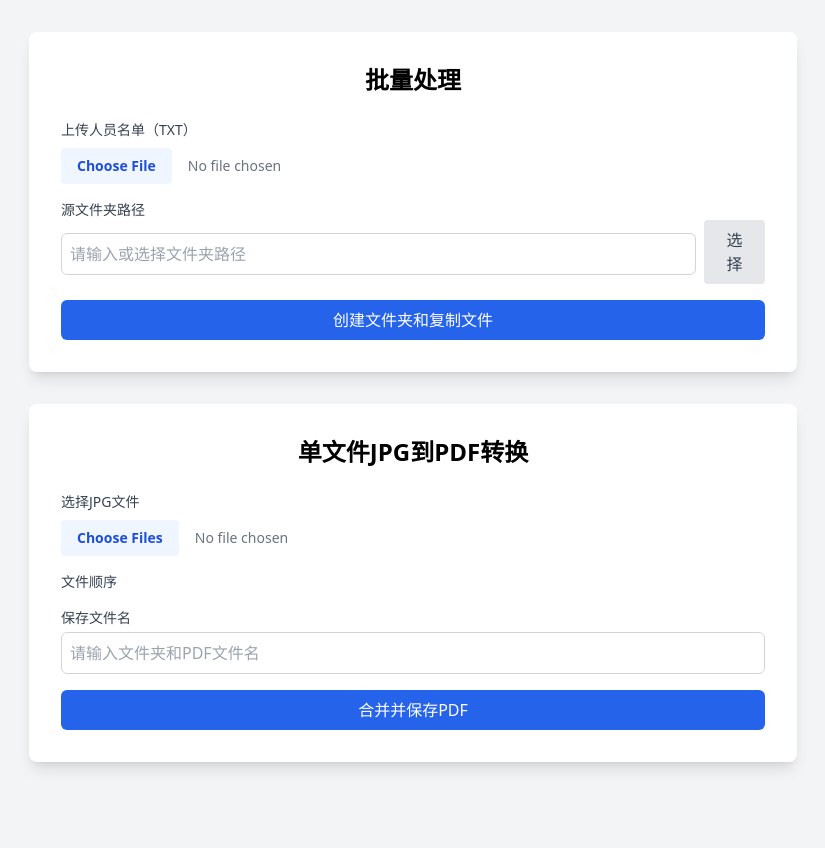
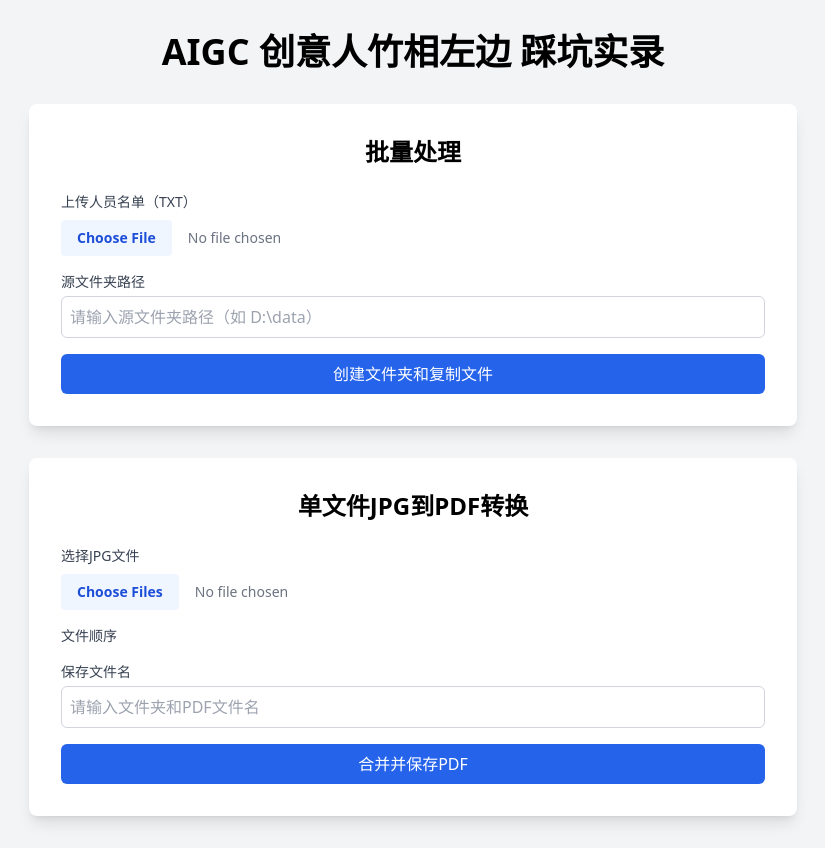
Before and after one commit to peter-zx/jpg2pdf_bamboox, a Flask app: page / in a window 1280 px wide. Shown: the whole page, without its empty margins (227-1052 px from the left). Before the commit the page ends 769 px from the top, so only its background shows below. Run offline with Flask 3, Linux system fonts and the light colour scheme; some libraries are stand-ins or nearby versions.

Commit message:
NO5基本完善

```diff
--- a/app.py
+++ b/app.py
@@ -38,7 +38,7 @@ def index():
                     output_folder = os.path.join(DESKTOP_PATH, f"batch_{timestamp}")
                     names = create_folders_from_txt(temp_txt_path, output_folder)
 
-                    # 步骤2：复制文件
+                    # 步骤2：复制文件（支持jpg, jpeg, png, pdf, docx, txt）
                     copy_files_to_folders(source_folder, output_folder, names)
 
                     # 清理临时TXT
@@ -59,13 +59,13 @@ def index():
             else:
                 for file in files:
                     if not file.filename.lower().endswith(('.jpg', '.jpeg')):
-                        error = "请确保所有文件都是JPG格式！"
+                        error = "请确保至少有一个文件是JPG格式！"
                         break
 
                 if not error:
                     try:
-                        timestamp = datetime.now().strftime("%Y%m%d_%H%M%S")
-                        output_folder_single = os.path.join(DESKTOP_PATH, f"{save_name}_{timestamp}")
+                        # 使用saveName作为文件夹名，无时间戳
+                        output_folder_single = os.path.join(DESKTOP_PATH, save_name)
                         os.makedirs(output_folder_single, exist_ok=True)
 
                         jpg_paths = []
@@ -74,12 +74,15 @@ def index():
                         for file in ordered_files:
                             jpg_path = os.path.join(output_folder_single, file.filename)
                             file.save(jpg_path)
-                            jpg_paths.append(jpg_path)
+                            if file.filename.lower().endswith(('.jpg', '.jpeg')):
+                                jpg_paths.append(jpg_path)
 
-                        output_pdf = os.path.join(output_folder_single, f"{save_name}.pdf")
-                        merge_jpgs_to_pdf(jpg_paths, output_pdf)
-
-                        return send_file(output_pdf, as_attachment=True)
+                        if jpg_paths:
+                            output_pdf = os.path.join(output_folder_single, f"{save_name}.pdf")
+                            merge_jpgs_to_pdf(jpg_paths, output_pdf)
+                            return send_file(output_pdf, as_attachment=True)
+                        else:
+                            error = "未找到可转换的JPG文件！"
 
                     except Exception as e:
                         error = f"转换失败：{str(e)}"
--- a/static/batch.js
+++ b/static/batch.js
@@ -4,17 +4,11 @@ document.getElementById('batchForm').addEventListener('submit', function() {
   button.disabled = true;
 });
 
-document.getElementById('folderSelect').addEventListener('change', function(e) {
-  const folderPath = e.target.files[0].webkitRelativePath.split('/')[0];
-  const absolutePath = e.target.files[0].path.replace(folderPath, '').replace(/\\[^\\]+$/, '');
-  document.getElementById('sourceFolder').value = absolutePath;
-});
-
 function mergeFolder(name) {
   const folderInput = document.getElementById(`folder_${name}`);
   const folderPath = folderInput.value.trim();
   if (!folderPath) {
-    alert('请输入或选择文件夹路径！');
+    alert('请输入文件夹路径！');
     return;
   }
 
--- a/templates/index.html
+++ b/templates/index.html
@@ -9,17 +9,20 @@
 </head>
 <body class="bg-gray-100 py-8">
   <div class="container mx-auto max-w-3xl">
+    <!-- 页面标题 -->
+    <h1 class="text-4xl font-bold text-center mb-8">AIGC 创意人竹相左边 踩坑实录</h1>
+
     <!-- 批量处理块 -->
     <section class="bg-white p-8 rounded-lg shadow-lg mb-8">
-      <h1 class="text-2xl font-bold text-center mb-6">批量处理</h1>
+      <h2 class="text-2xl font-bold text-center mb-6">批量处理</h2>
       {% if names %}
-        <h2 class="text-lg font-semibold mb-4">选择文件夹以合并JPG</h2>
+        <h3 class="text-lg font-semibold mb-4">选择文件夹以合并JPG</h3>
         <ul class="list-disc pl-5 mb-4">
           {% for name in names %}
             <li class="flex justify-between items-center py-2">
               <span>{{ name }}</span>
               <div>
-                <input type="text" id="folder_{{ name }}" placeholder="输入或选择文件夹路径" class="p-1 border rounded text-sm w-40">
+                <input type="text" id="folder_{{ name }}" placeholder="输入文件夹路径" class="p-1 border rounded text-sm w-40">
                 <button onclick="mergeFolder('{{ name }}')" class="ml-2 bg-blue-600 text-white px-2 py-1 rounded hover:bg-blue-700 text-sm">合并</button>
               </div>
             </li>
@@ -36,11 +39,7 @@
           </div>
           <div class="mb-4">
             <label for="sourceFolder" class="block text-sm font-medium text-gray-700">源文件夹路径</label>
-            <div class="flex items-center">
-              <input type="text" name="sourceFolder" id="sourceFolder" placeholder="请输入或选择文件夹路径" class="mt-1 block w-full p-2 border border-gray-300 rounded-md">
-              <input type="file" id="folderSelect" webkitdirectory directory style="display: none;">
-              <button type="button" onclick="document.getElementById('folderSelect').click()" class="ml-2 bg-gray-200 text-gray-700 px-4 py-2 rounded hover:bg-gray-300">选择</button>
-            </div>
+            <input type="text" name="sourceFolder" id="sourceFolder" placeholder="请输入源文件夹路径（如 D:\data）" class="mt-1 block w-full p-2 border border-gray-300 rounded-md">
           </div>
           <button type="submit" class="w-full bg-blue-600 text-white py-2 rounded-md hover:bg-blue-700">创建文件夹和复制文件</button>
         </form>
@@ -52,12 +51,12 @@
 
     <!-- 单文件转换块 -->
     <section class="bg-white p-8 rounded-lg shadow-lg">
-      <h1 class="text-2xl font-bold text-center mb-6">单文件JPG到PDF转换</h1>
+      <h2 class="text-2xl font-bold text-center mb-6">单文件JPG到PDF转换</h2>
       <form method="POST" enctype="multipart/form-data" id="uploadForm">
         <input type="hidden" name="action" value="single">
         <div class="mb-4">
           <label class="block text-sm font-medium text-gray-700 mb-2">选择JPG文件</label>
-          <input type="file" name="jpgFiles" id="jpgFiles" accept="image/jpeg" multiple
+          <input type="file" name="jpgFiles" id="jpgFiles" accept="image/*" multiple
                  class="block w-full text-sm text-gray-500 file:mr-4 file:py-2 file:px-4 file:rounded file:border-0 file:text-sm file:font-semibold file:bg-blue-50 file:text-blue-700 hover:file:bg-blue-100">
         </div>
         <div class="mb-4">
```
